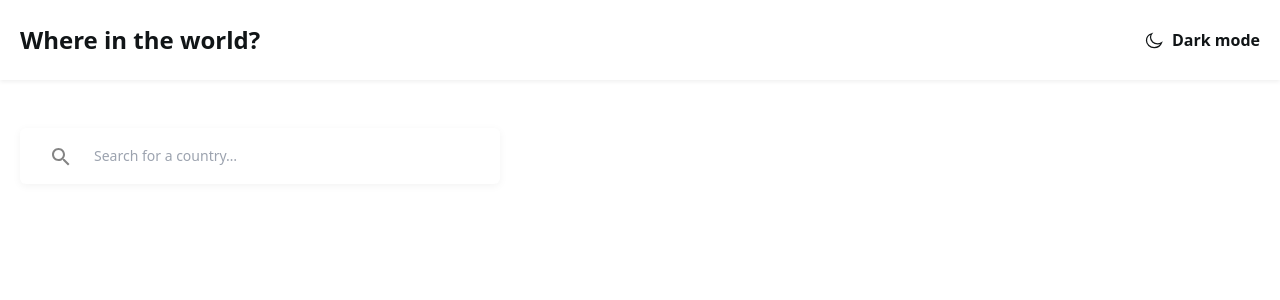
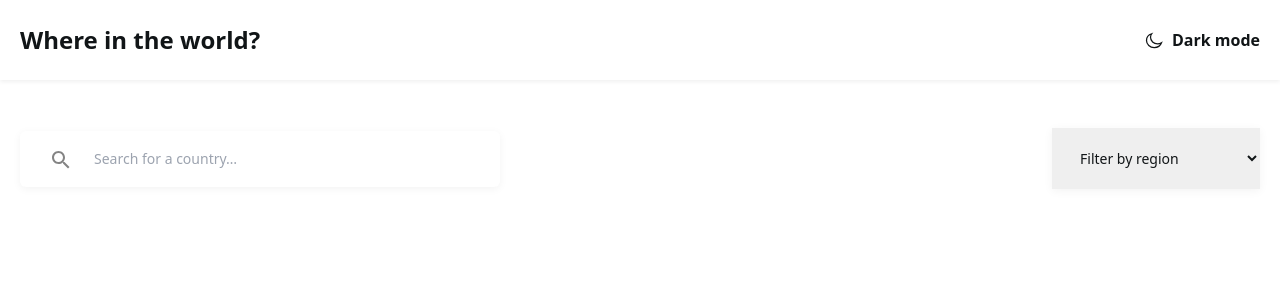
Before and after one commit to Andarov/andarov-countries, a React (Vite) app: page / in a window 1280 px wide. Shown: the top 300 px of the page. Built offline with nearby package versions, Linux system fonts and the light colour scheme.

Commit message:
Add select countries to filter by region

```diff
--- a/src/pages/Home.jsx
+++ b/src/pages/Home.jsx
@@ -12,7 +12,15 @@ const Home = () => {
                 <img className='absolute top-5 left-8' src={search} alt="search icon" />
             </div>
 
-
+            {/* Select */}
+            <select className='px-6 py-5 shadow-input w-52 text-sm text-textColor space-y-2'>
+                <option selected disabled>Filter by region</option>
+                <option value="africa">Africa</option>
+                <option value="america">America</option>
+                <option value="asia">Asia</option>
+                <option value="europe">Europe</option>
+                <option value="oceania">Oceania</option>
+            </select>
         </div>
     </div>
   )
```
